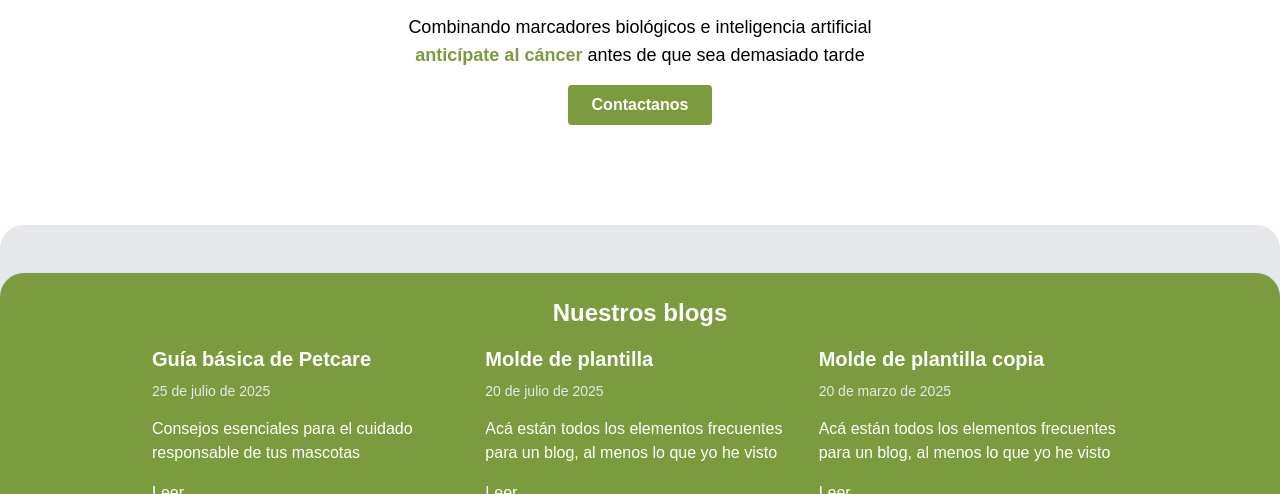
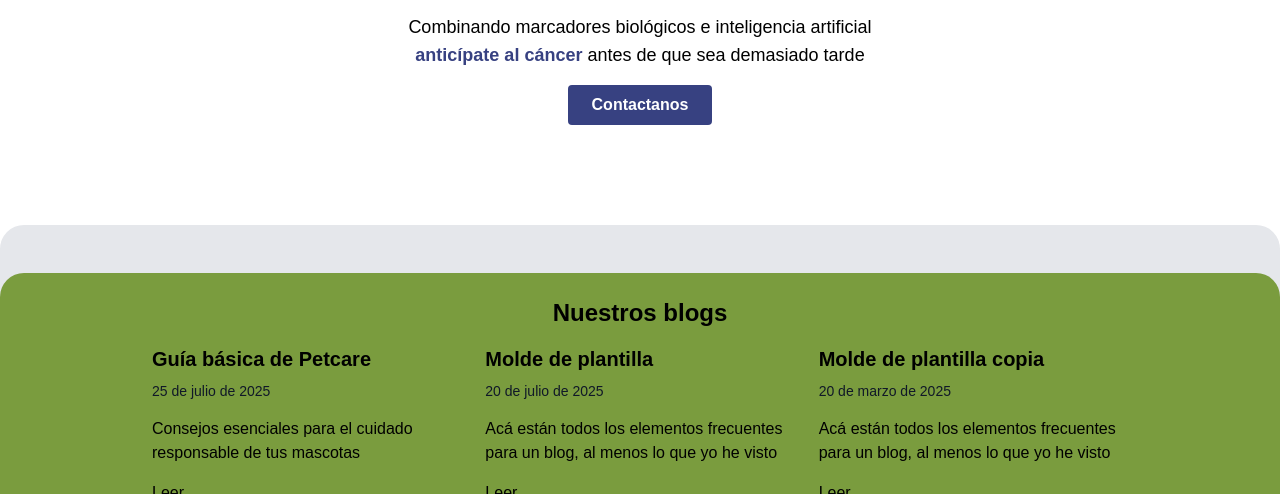
Before and after one commit to prevetgenomics/prevet-landing, an Astro site: page / in a window 1280 px wide. Shown: the part 267-761 px from the top of the page. Built offline with nearby package versions, Linux system fonts and the light colour scheme; Astro itself is replaced by a stand-in of ours.

Commit message:
style: improve lighthouse score

```diff
--- a/src/components/ContactButton.astro
+++ b/src/components/ContactButton.astro
@@ -4,7 +4,7 @@ import { SITE } from '../config';
 
 <a
   href=`https://wa.me/${SITE.contact_phone}?text=Hola,quiero+participar+con+el+uso+del+kit`
-  class="flex h-10 w-36 items-center justify-center rounded bg-accent px-4 font-bold text-white hover:bg-accent/90"
+  class="flex h-10 w-36 items-center justify-center rounded bg-accent-secondary px-4 font-bold text-white hover:bg-accent-secondary/90"
 >
   Contactanos
 </a>
--- a/src/components/Header.astro
+++ b/src/components/Header.astro
@@ -7,7 +7,7 @@ import Logo from "../components/Logo.astro";
 <header>
     <nav class="flex flex-wrap justify-between items-center main-container">
         <Logo />
-        <button id="menu-btn" type="button" class="sm:hidden" aria-controls="menu-items" aria-expanded="false">
+        <button aria-label="menu" id="menu-btn" type="button" class="sm:hidden" aria-controls="menu-items" aria-expanded="false">
             <IconMenu id="menu-icon" />
             <IconX id="close-icon" class="hidden" />
         </button>
--- a/src/pages/index.astro
+++ b/src/pages/index.astro
@@ -22,7 +22,7 @@ const posts = (await getCollection('blog'))
 					Porque importa la salud de tu mascota
 				</h1>
 				<p class="text-balance text-lg text-center">
-					Combinando marcadores biológicos e inteligencia artificial <span class="text-accent font-bold">anticípate al cáncer</span> antes de que sea demasiado tarde
+					Combinando marcadores biológicos e inteligencia artificial <span class="text-accent-secondary font-bold">anticípate al cáncer</span> antes de que sea demasiado tarde
 				</p>
 				<ContactButton />
 			</div>
@@ -34,18 +34,18 @@ const posts = (await getCollection('blog'))
 	<!-- Blogs -->
     <Section previousColor="bg-section" currentColor="bg-accent">
 		<div class="flex justify-center">
-			<h1 class="text-white">
+			<h1 class="text-black">
 				Nuestros blogs
 			</h1>
 		</div>
 		<ul class="grid gap-10 lg:gap-6 grid-cols-1 lg:grid-cols-3 py-4 max-w-lg mx-auto lg:max-w-none lg:mx-0">
 			{posts.map(post => (
-			<li class="text-white space-y-4">
+			<li class="text-black space-y-4">
 				<h2 class="text-xl font-semibold mb-2">
 					{post.data.title}
 				</h2>
-				<DateTime date={post.data.pubDate} className="text-gray-200" />
-				<p class="text-md text-white font-medium text-balance">
+				<DateTime date={post.data.pubDate} className="text-gray-900" />
+				<p class="text-md text-black font-medium text-balance">
 					{post.data.description}
 				</p>
 				<ArrowLink content="Leer más" link={`/blog/${post.data.slug}`} />
```
